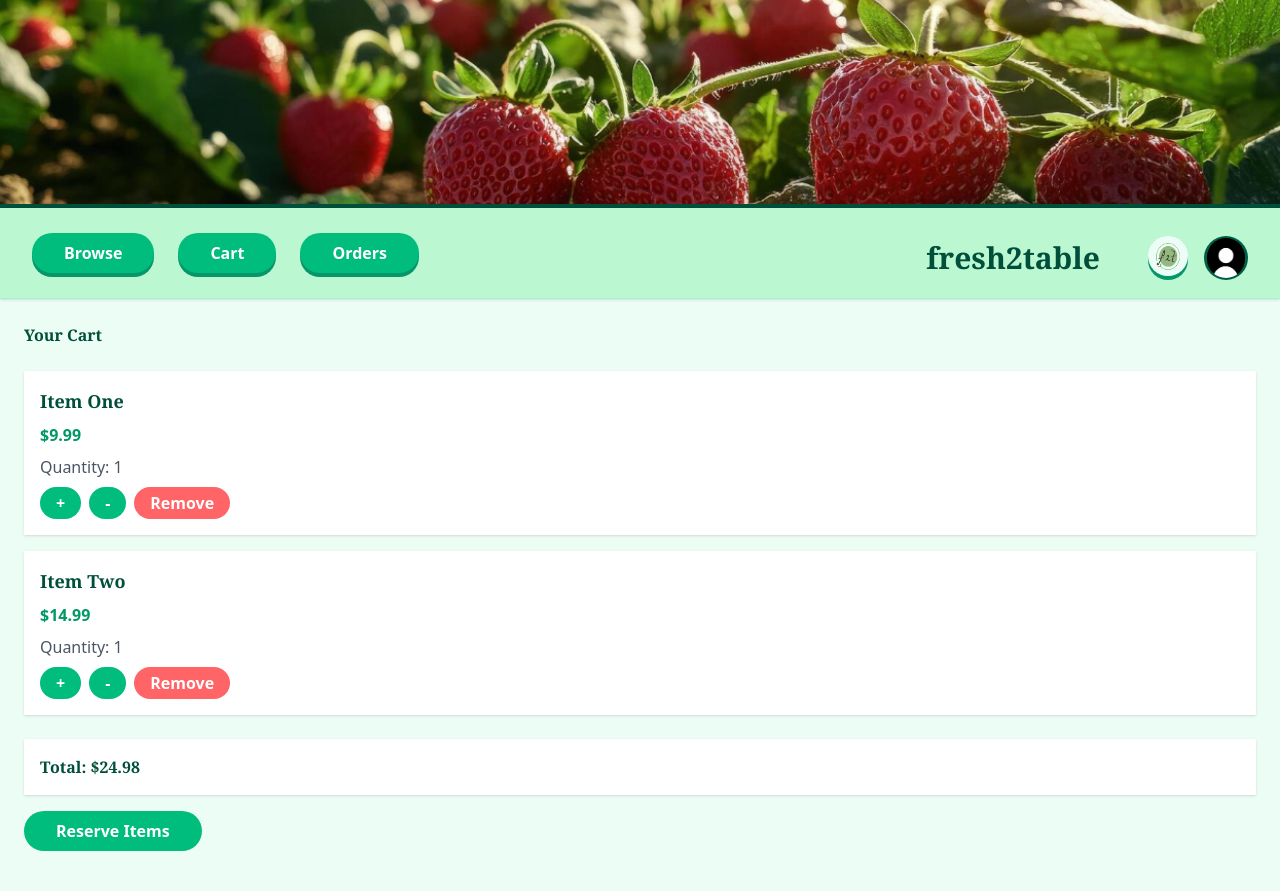
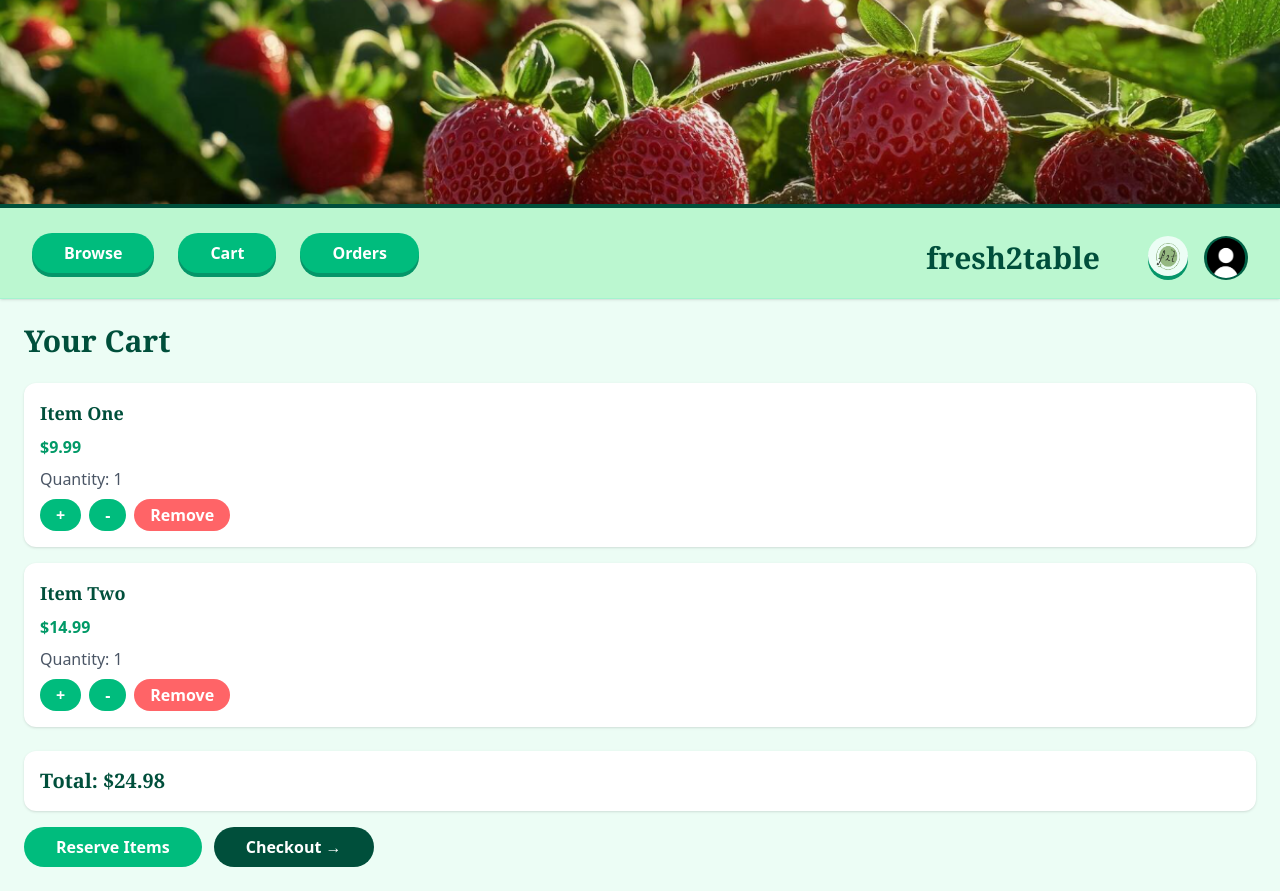
Before and after one commit to charlenecalderon/food2table, a Next.js app: page /cart in a window 1280 px wide. Built offline with nearby package versions, Linux system fonts and the light colour scheme.

Commit message:
Add Checkout button to cart page for navigation flow

```diff
--- a/src/app/cart/page.jsx
+++ b/src/app/cart/page.jsx
@@ -1,6 +1,7 @@
 "use client"; // Allows rendering for interactivity and useState from user-side
 
 import { useState } from "react"; // Imports useState to manage the user's cart data
+import Link from "next/link";
 
 export default function CartPage() {
 
@@ -12,7 +13,7 @@ export default function CartPage() {
     ]);
 
     // Function to increase item quantity by 1
-    const handleAdd =  (id) => {
+    const handleAdd = (id) => {
         setCartItems(cartItems.map(item =>
             item.id === id ? { ...item, quantity: item.quantity + 1 } : item
         ));
@@ -26,7 +27,7 @@ export default function CartPage() {
     };
 
     // Function to remove an item from the user's cart
-    const handleRemove  = (id) => {
+    const handleRemove = (id) => {
         setCartItems(cartItems.filter(item => item.id !== id));
     };
 
@@ -37,11 +38,11 @@ export default function CartPage() {
 
     return (
         <main className="p-6">
-            <h1 className="text-3x1 font-serif font-bold text-emerald-900 mb-6">Your Cart</h1>
+            <h1 className="text-3xl font-serif font-bold text-emerald-900 mb-6">Your Cart</h1>
 
             <div className="flex flex-col gap-4">
                 {cartItems.map((item) => (
-                    <div key={item.id} className="bg-white rounded-x1 shadow p-4 flex flex-col gap-2">
+                    <div key={item.id} className="bg-white rounded-xl shadow p-4 flex flex-col gap-2">
 
                         <p className="text-lg font-serif font-bold text-emerald-900">{item.name}</p>
                         <p className="text-emerald-600 font-bold">${item.price.toFixed(2)}</p>
@@ -66,18 +67,27 @@ export default function CartPage() {
                 ))}
             </div>
 
-            <div className="mt-6 bg-white rounded-x1 shadow p-4">
-                <h2 className="text-x1 font-serif font-bold text-emerald-900">
+            <div className="mt-6 bg-white rounded-xl shadow p-4">
+                <h2 className="text-xl font-serif font-bold text-emerald-900">
                     Total: ${cartItems.reduce((total, item) => total + item.price * item.quantity, 0).toFixed(2)}
                 </h2>
             </div>
 
+            <div className="flex gap-3 mt-4">
                 <button
                     onClick={handleReserve}
-            className="mt-4 bg-emerald-500 text-white px-8 py-2 rounded-full font-bold hover:bg-emerald-600"
+                    className="bg-emerald-500 text-white px-8 py-2 rounded-full font-bold hover:bg-emerald-600"
                 >
                     Reserve Items
                 </button>
+
+                {/* Checkout button - links to checkout page */}
+                <Link href="/checkout">
+                    <button className="bg-emerald-900 text-white px-8 py-2 rounded-full font-bold hover:bg-emerald-700">
+                        Checkout →
+                    </button>
+                </Link>
+            </div>
         </main>
     );
 }
```
Lines whose indentation alone changed are shown as unchanged.
